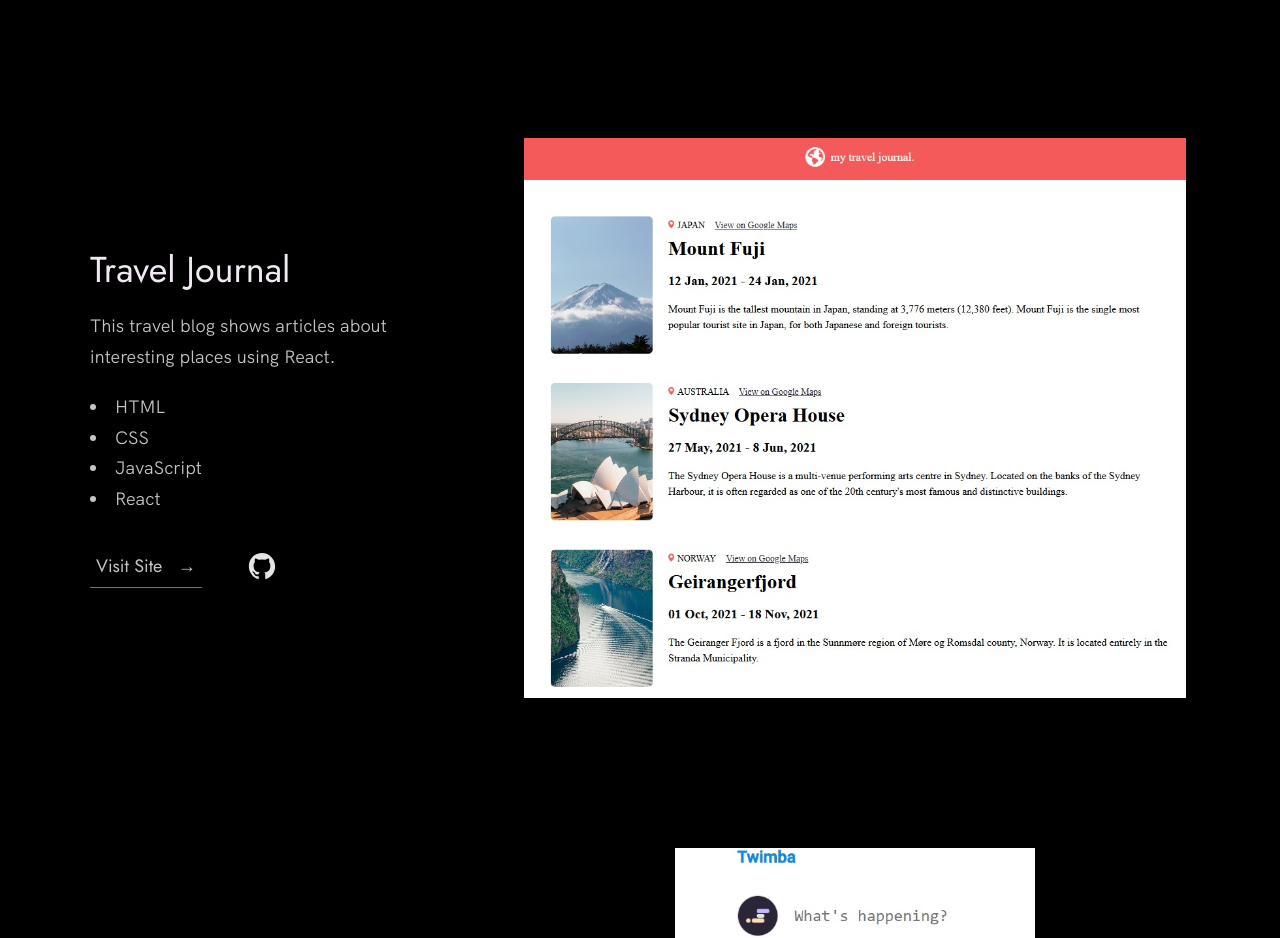
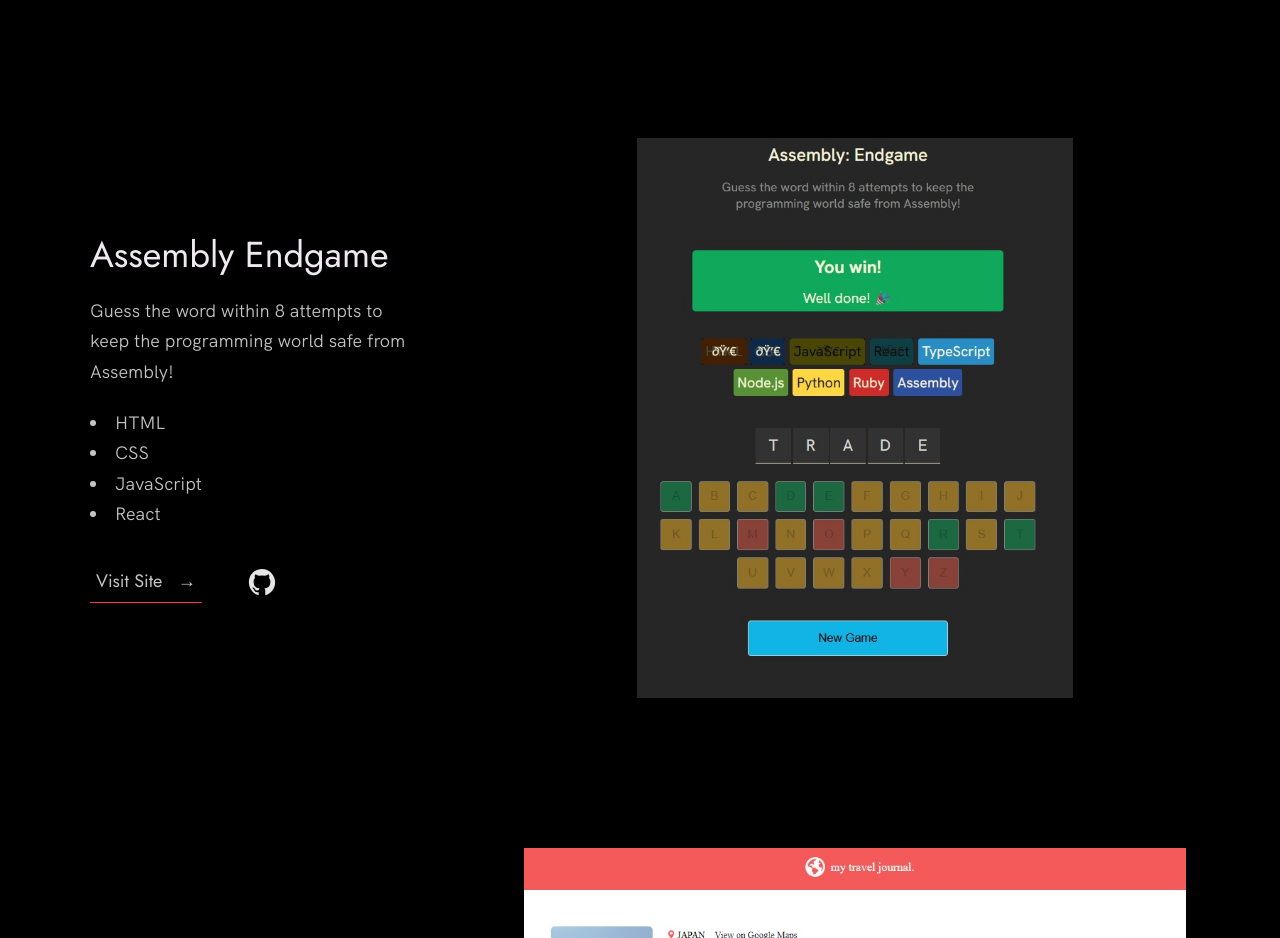
Before and after one commit to sztedina/WebSite, a plain HTML site: page index.html in a window 1280 px wide. Shown: the part 1640-2578 px from the top of the page. Drawn offline with Linux system fonts and the light colour scheme.

Commit message:
new work

```diff
--- a/index.html
+++ b/index.html
@@ -128,6 +128,50 @@
               <div class="work__image-box">
                 <img
                   src="./images/password.jpg"
+                  class="work__image"
+                  alt="Photo about working password generator"
+                />
+              </div>
+            </div>
+
+            <div class="work__box">
+              <div class="work__text">
+                <h3>Assembly Endgame</h3>
+                <p>
+                  Guess the word within 8 attempts to keep the programming world
+                  safe from Assembly!
+                </p>
+                <ul class="work__list">
+                  <li>HTML</li>
+                  <li>CSS</li>
+                  <li>JavaScript</li>
+                  <li>React</li>
+                </ul>
+
+                <div class="work__links">
+                  <a
+                    href="https://hangman-sztedi.netlify.app/"
+                    target="_blank"
+                    class="link__text"
+                  >
+                    Visit Site <span>&rarr;</span>
+                  </a>
+                  <a
+                    href="https://github.com/sztedina/AssemblyEndgame.git"
+                    target="_blank"
+                  >
+                    <img
+                      src="./images/github.svg"
+                      class="work__code"
+                      title="View Source Code"
+                      alt="GitHub"
+                    />
+                  </a>
+                </div>
+              </div>
+              <div class="work__image-box">
+                <img
+                  src="./images/hangman.jpg"
                   class="work__image"
                   alt="Photo about working password generator"
                 />
```
Also changed, not shown: images/hangman.jpg (added).
